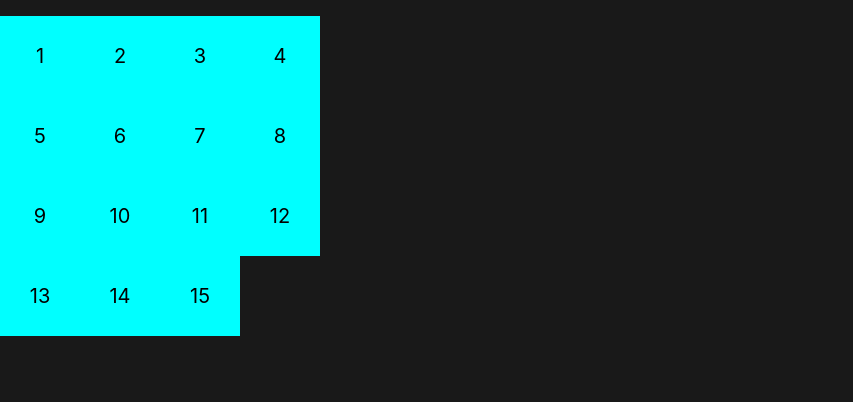
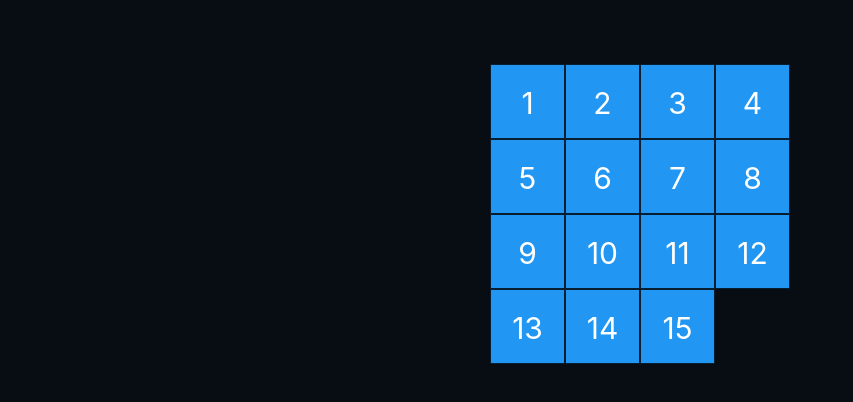
Before and after one commit to Andres-Fernandez-Caballero/puzzle_cat, a React (Create React App) app: page / in a window 1280 px wide. Shown: the top 402 px of the page, without its empty margins (0-853 px from the left). Built offline with nearby package versions, Linux system fonts and the light colour scheme.

Commit message:
agrega imagen dinamica al juego

```diff
--- a/src/App.js
+++ b/src/App.js
@@ -1,10 +1,12 @@
 import { Tablero } from "./components/Tablero";
+import { TableroV2 } from "./components/TableroV2";
+import gatito from './gatito.jpg';
 
 
 function App() {
   return (
     <div>
-      <Tablero></Tablero>
+      <TableroV2 image={gatito}/>
     </div>
   );
 }
--- /dev/null
+++ b/src/components/FichaV2.jsx
@@ -0,0 +1,30 @@
+import React from 'react'
+import {getmatrizposicion} from './../utils/FuncionesFichas'
+
+
+export const FichaV2 = (props) => {
+
+    const ficha = props.ficha
+    const index = props.index
+    const image = props.image
+    const handleOnClickFicha = props.handleOnClickFicha
+
+    const posicion = getmatrizposicion(index);
+
+    const styleFicha = {
+        opacity: ficha === 15 ? 0 : 1,
+
+        //https://descargarfondos.com/wp-content/uploads/gato2.jp 1)}% ${25 * (posicion.fila + 1)}%`,
+        backgroundSize: '360px 360px',
+        backgroundRepeat: 'no-repeat',
+    }
+
+  return (
+    <li
+        className= 'grid-item'
+        style={styleFicha}
+        onClick={() => { handleOnClickFicha(index) } } >
+        {ficha + 1}
+    </li>
+  )
+}
--- /dev/null
+++ b/src/components/TableroV2.css
@@ -0,0 +1,88 @@
+.grid-container {
+  margin: auto;
+  margin-top: 4rem;
+    display: grid;
+    position: relative;
+    grid-template-columns: 25% 25% 25% 25%;
+    grid-template-rows: 25% 25% 25% 25%;
+    color: white;
+    padding: 0px;
+    width: 300px;
+    height: 300px;
+  }
+  .grid-item {
+    background-color: #2196F3;
+    list-style: none;
+    color: white;
+    border: 1px solid rgba(0, 0, 0, 0.8);
+    padding: 20px;
+    font-size: 30px;
+    text-align: center;
+
+
+  }
+
+  .grid-1 {
+    background: #2196F3 url('/public/logo512.png') no-repeat scroll 0% 0%;
+  }
+
+  .grid-2 {
+    background: #2196F3 url('/public/logo512.png') no-repeat scroll 25% 0%;
+  }
+
+  .grid-3 {
+    background: #2196F3 url('/public/logo512.png') no-repeat scroll 50% 0%;
+  }
+
+  .grid-4 {
+    background: #2196F3 url('/public/logo512.png') no-repeat scroll 75% 0%;
+  }
+
+  .grid-5 {
+    background: #2196F3 url('/public/logo512.png') no-repeat scroll 0% 25%;
+  }
+
+  .grid-6 {
+    background: #2196F3 url('/public/logo512.png') no-repeat scroll 25% 25%;
+  }
+
+  .grid-7 {
+    background: #2196F3 url('/public/logo512.png') no-repeat scroll 50% 25%;
+  }
+
+  .grid-8 {
+    background: #2196F3 url('/public/logo512.png') no-repeat scroll 75% 25%;
+  }
+
+  .grid-9 {
+    background: #2196F3 url('/public/logo512.png') no-repeat scroll 0% 50%;
+  }
+
+
+  .grid-10 {
+    background: #2196F3 url('/public/logo512.png') no-repeat scroll 25% 50%;
+  }
+
+  .grid-11 {
+    background: #2196F3 url('/public/logo512.png') no-repeat scroll 50% 50%;
+  }
+
+  .grid-12 {
+    background: #2196F3 url('/public/logo512.png') no-repeat scroll 75% 50%;
+  }
+
+  .grid-13 {
+    background: #2196F3 url('/public/logo512.png') no-repeat scroll 0% 75%;
+  }
+
+  .grid-14 {
+    background: #2196F3 url('/public/logo512.png') no-repeat scroll 25% 75%;
+  }
+
+  .grid-15 {
+    background: #2196F3 url('/public/logo512.png') no-repeat scroll 50% 75%;
+  }
+
+  .grid-16 {
+    background: #2196F3 url('/public/logo512.png') no-repeat scroll 75% 75%;
+  }
--- /dev/null
+++ b/src/components/TableroV2.jsx
@@ -0,0 +1,35 @@
+import React, {useState} from 'react'
+import './TableroV2.css'
+import { FichaV2 } from './FichaV2'
+import { mover, puedomover } from '../utils/FuncionesFichas'
+
+
+export const TableroV2 = (props) => {
+
+    const [fichas, setfichas] = useState([0,1,2,3,4,5,6,7,8,9,10,11,12,13,14,15])
+
+    const image = props.image;
+
+    const handleOnClickFicha = (index) => {
+        if(puedomover(index, fichas.indexOf(15))) {
+            const fichasMovidas = mover(fichas, index, fichas.indexOf(15))
+            setfichas(fichasMovidas)
+        }
+    }
+
+
+    return (
+
+        <ul className="grid-container">
+                {fichas.map((ficha, index) => (
+                    <FichaV2
+                        key={index}
+                        ficha={ficha}
+                        index={index}
+                        image={image}
+                        handleOnClickFicha={handleOnClickFicha}
+                    />
+                ))}
+        </ul>
+    )
+}
--- a/src/index.css
+++ b/src/index.css
@@ -5,7 +5,7 @@ body {
     sans-serif;
   -webkit-font-smoothing: antialiased;
   -moz-osx-font-smoothing: grayscale;
-  background-color: #191919;
+  background-color: #070D12;
 }
 
 code {
@@ -26,4 +26,6 @@ code {
   display: grid;
   place-items: center;
   font-size: 20px;
+  width: 30px;
+  height: 30px;
 }
--- a/src/utils/FuncionesFichas.js
+++ b/src/utils/FuncionesFichas.js
@@ -27,11 +27,12 @@ export const estaresuelto = (listadefichas) => {
 
 export const getmatrizposicion = (indice) => {
  return {
-  fila: Math.floor(indice/4), columna:(indice%4)
+    fila: Math.floor(indice / 4),
+    columna:(indice % 4)
  }
 }
 
-export const getindice = (fila,columna) => {
+export const getindice = (fila, columna) => {
   return parseInt(fila,10)*4+ parseInt(columna,10)
 }
 
```
Also changed, not shown: src/gatito.jpg (added), src/logo512.png (added).
